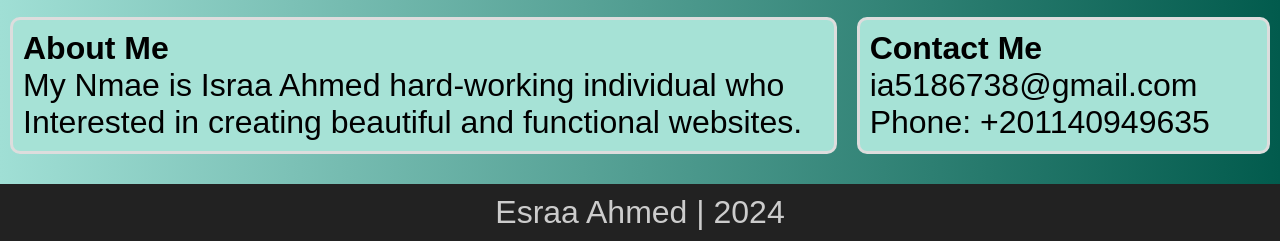
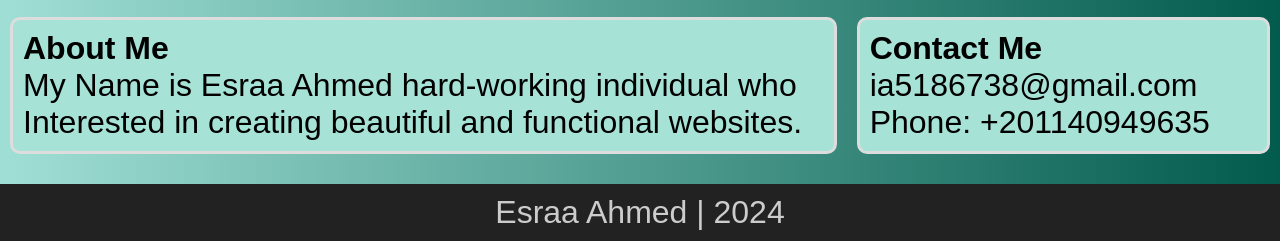
Before and after one commit to ISRAA24/Portfolio, a plain HTML site: page index.html in a window 1280 px wide. Shown: the part 1166-1407 px from the top of the page. Drawn offline with Linux system fonts and the light colour scheme.

Commit message:
Update index.html

```diff
--- a/index.html
+++ b/index.html
@@ -27,7 +27,7 @@
         </section>
         <section class="about">
             <h4>About Me</h4>
-            <p> My Nmae is Israa Ahmed hard-working individual who
+            <p> My Name is Esraa Ahmed hard-working individual who
                 Interested in creating beautiful and functional websites.</p>
         </section>
         <section class="contact">
```
